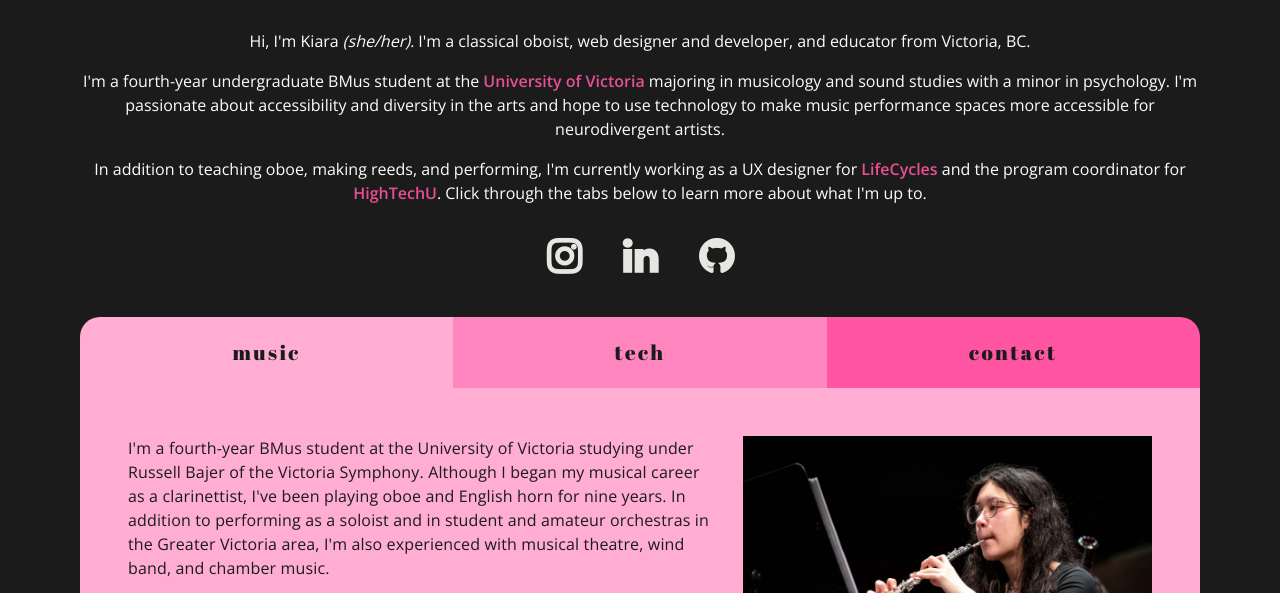
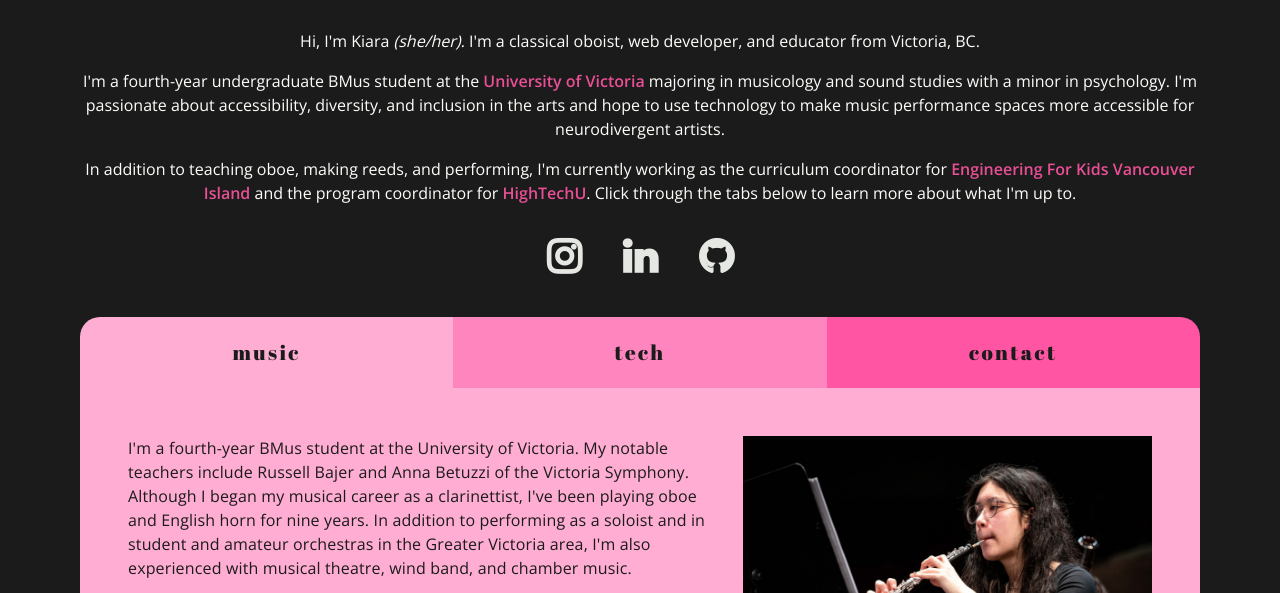
Before and after one commit to kiaralee/kiaralee.github.io, a plain HTML site: page index.html in a window 1280 px wide. Shown: the part 187-780 px from the top of the page. Drawn offline with nearby package versions, Linux system fonts and the light colour scheme.

Commit message:
Update index.html

```diff
--- a/index.html
+++ b/index.html
@@ -46,15 +46,15 @@
             <h2>< musician / developer / educator ></h2>
 
             <p>
-              Hi, I'm Kiara <i>(she/her).</i> I'm a classical oboist, web designer and developer, and educator from Victoria, BC.
+              Hi, I'm Kiara <i>(she/her).</i> I'm a classical oboist, web developer, and educator from Victoria, BC.
             </p>
             <p>
               I'm a fourth-year undergraduate BMus student at the <a href="https://www.uvic.ca/" target="_blank" class="l">University of Victoria</a>
-              majoring in musicology and sound studies with a minor in psychology. I'm passionate about accessibility and diversity in the arts and
+              majoring in musicology and sound studies with a minor in psychology. I'm passionate about accessibility, diversity, and inclusion in the arts and
               hope to use technology to make music performance spaces more accessible for neurodivergent artists.
             </p>
             <p>
-              In addition to teaching oboe, making reeds, and performing, I'm currently working as a UX designer for <a href="https://lifecyclesproject.ca" target="_blank" class="l">LifeCycles</a>
+              In addition to teaching oboe, making reeds, and performing, I'm currently working as the curriculum coordinator for <a href="https://www.engineeringforkids.com/vancouver-island/" target="_blank" class="l">Engineering For Kids Vancouver Island</a>
               and the program coordinator for <a href="https://hightechu.ca" target="_blank" class="l">HighTechU</a>. Click through the tabs below to learn more about what I'm up to.
             </p>
             <p class="links">
@@ -81,7 +81,7 @@
                   <div class="row">
                     <div class="col-12 col-md-7">
                       <p>
-                        I'm a fourth-year BMus student at the University of Victoria studying under Russell Bajer of the Victoria Symphony. Although I began my musical career as a clarinettist, I've been playing oboe and English
+                        I'm a fourth-year BMus student at the University of Victoria. My notable teachers include Russell Bajer and Anna Betuzzi of the Victoria Symphony. Although I began my musical career as a clarinettist, I've been playing oboe and English
                         horn for nine years. In addition to performing as a soloist and in student and amateur orchestras in the Greater Victoria area, I'm also experienced with musical theatre, wind band, and chamber music.
                       </p>
                       <p>
@@ -136,7 +136,7 @@
                         in Greater Victoria.
                       </p>
                       <p>
-                        Redesign soft launched October 2022. Work is ongoing.
+                        Redesign with improved functionality launched October 2022.
                       </p>
                       <p>
                         <a class="r" href="https://gleaning.lifecyclesproject.ca/" target="_blank">site</a>
```
